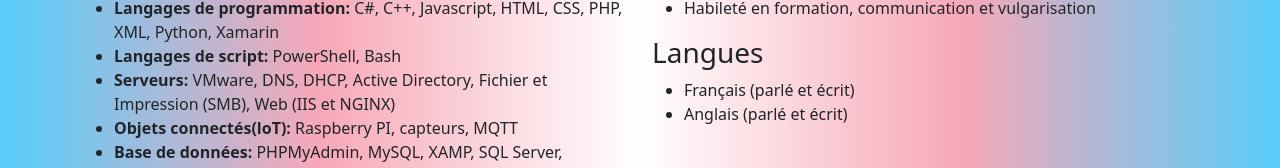
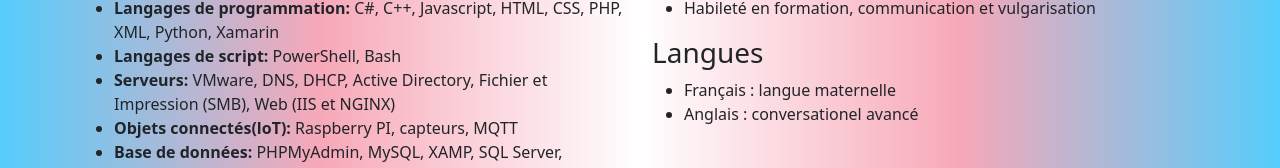
Before and after one commit to kimberlyrousse/kimberlyrousse.github.io, a Next.js app: page /formations in a window 1280 px wide. Shown: the part 478-646 px from the top of the page. Built offline with nearby package versions, Linux system fonts and the light colour scheme.

Commit message:
changement au cv

```diff
--- a/app/formations/page.js
+++ b/app/formations/page.js
@@ -49,8 +49,8 @@ export default function FormationsPage() {
                             </ul>
                             <h3>Langues</h3>
                             <ul>
-                                <li>Français (parlé et écrit)</li>
-                                <li>Anglais (parlé et écrit)</li>
+                                <li>Français : langue maternelle</li>
+                                <li>Anglais : conversationel avancé</li>
                             </ul>
                         </div>
                     </div>
```
